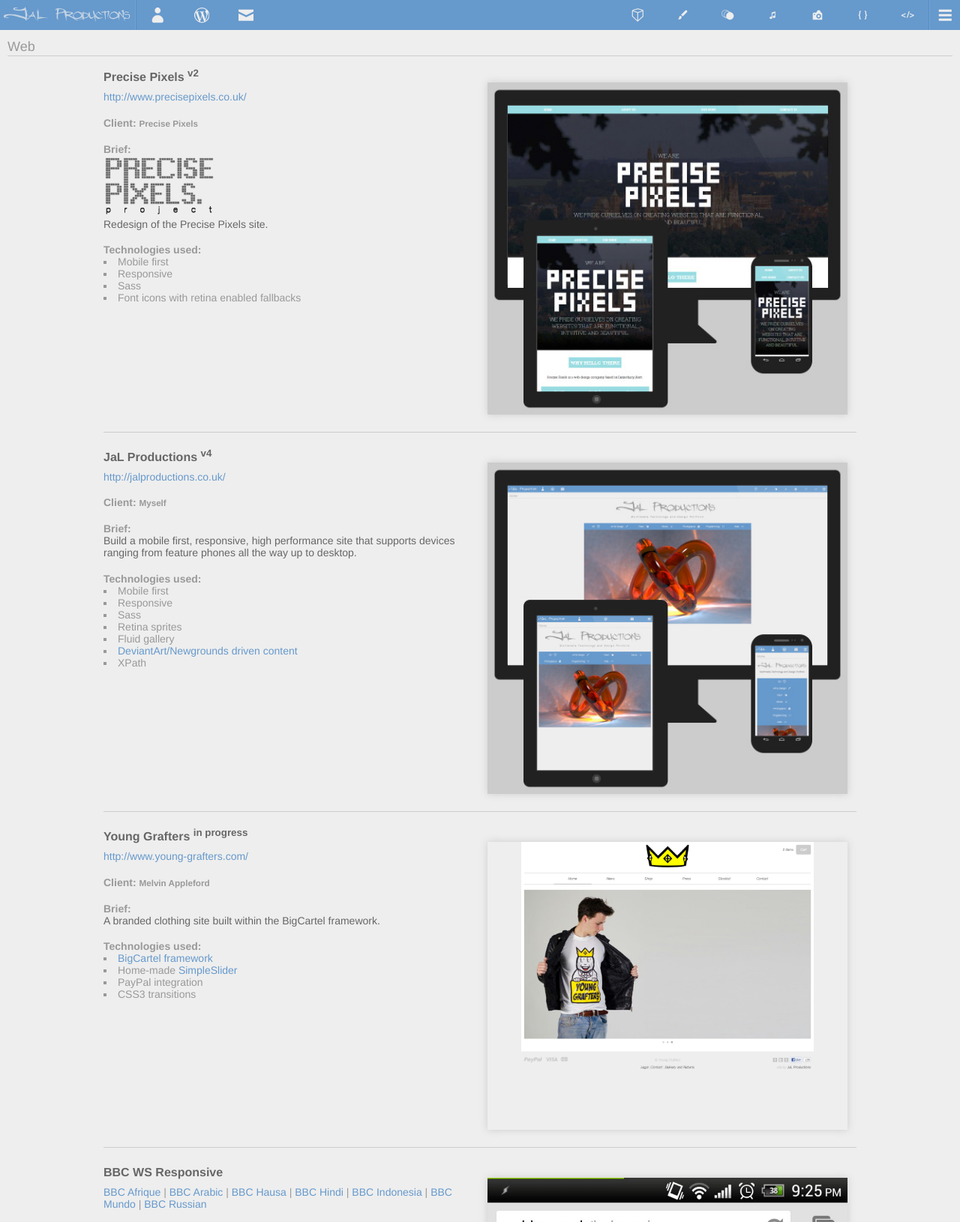
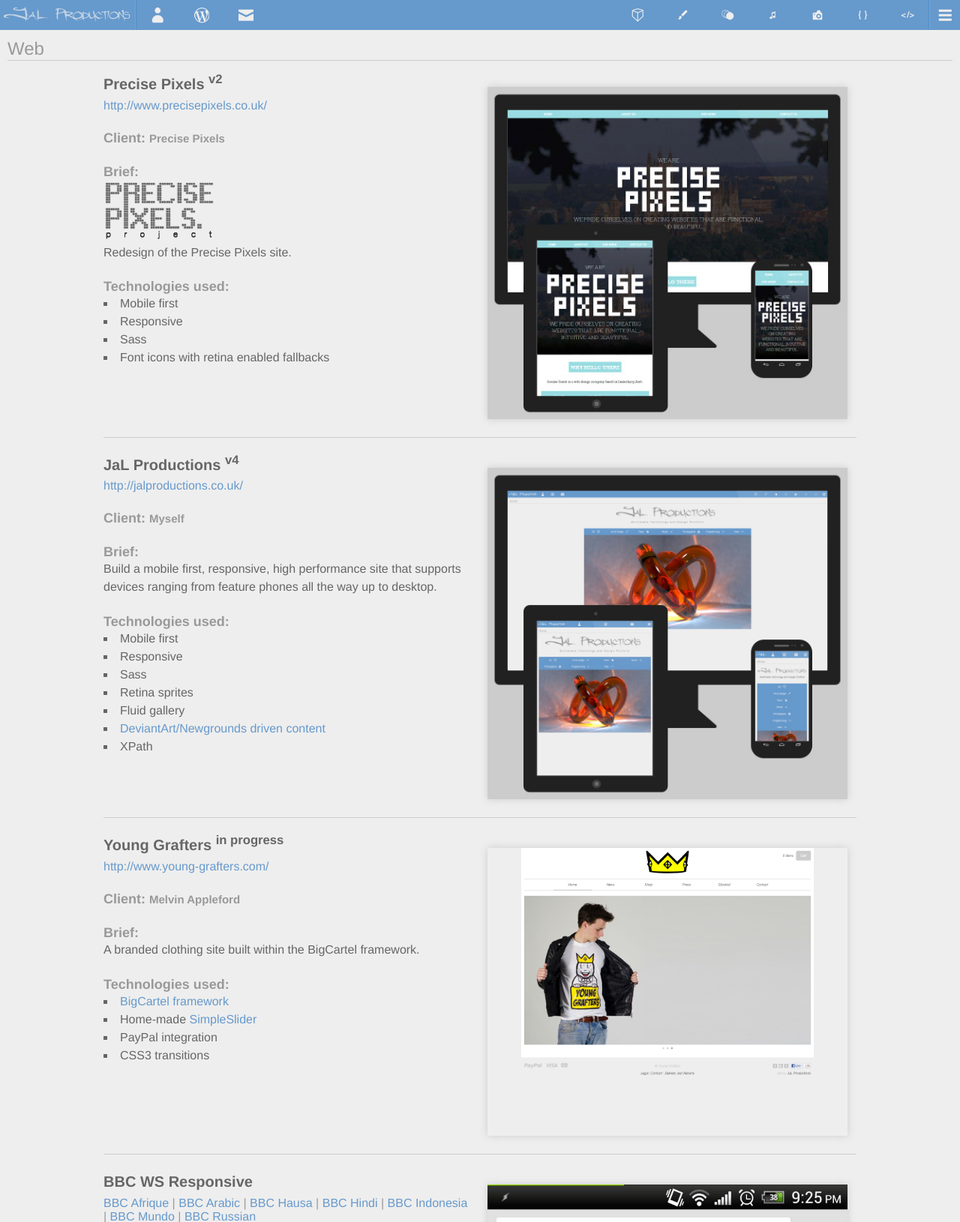
Before and after one commit to jamesl1001/jalproductions, a PHP site: page /web?site=1 in a window 1280 px wide. Shown: the top 1630 px of the page at 75% size. Run offline with PHP 8.4, Linux system fonts and the light colour scheme; some libraries are stand-ins or nearby versions.

Commit message:
Increase general font size and line height

```diff
--- a/sass/_base.scss
+++ b/sass/_base.scss
@@ -20,7 +20,7 @@
   margin: 0;
   color: #999;
   font-family: "Helvetica Neue", Helvetica, Arial, sans-serif;
-  font-size: 14px;
+  font-size: 16px;
 }
 
 h1, h2, h3, p {
@@ -32,17 +32,17 @@
   border-bottom: 1px solid #CCC;
   margin-bottom: 15px;
   color: #999;
-  font-size: 18px;
-  line-height: 24px;
+  font-size: 24px;
+  line-height: 30px;
 }
 
 h3 {
   margin-top: 30px;
   margin-bottom: 10px;
   color: #666;
-  font-size: 16px;
+  font-size: 20px;
   font-weight: bold;
-  line-height: 16px;
+  line-height: 20px;
 }
 
 h3:first-of-type {
@@ -53,12 +53,21 @@
   font-weight: normal;
 }
 
+h4 {
+  font-size: 18px;
+}
+
+h5 {
+  font-size: 16px;
+}
+
 h4, h5 {
   margin-bottom: 0;
 }
 
-p {
+p, li {
   color: #666;
+  line-height: 1.5;
 }
 
 .center_italic {
--- a/styles.css
+++ b/styles.css
@@ -17,7 +17,7 @@
   margin: 0;
   color: #999;
   font-family: "Helvetica Neue", Helvetica, Arial, sans-serif;
-  font-size: 14px;
+  font-size: 16px;
 }
 
 h1, h2, h3, p {
@@ -26,20 +26,20 @@
 }
 
 h2 {
-  border-bottom: 1px solid #cccccc;
+  border-bottom: 1px solid #CCC;
   margin-bottom: 15px;
   color: #999;
-  font-size: 18px;
-  line-height: 24px;
+  font-size: 24px;
+  line-height: 30px;
 }
 
 h3 {
   margin-top: 30px;
   margin-bottom: 10px;
   color: #666;
-  font-size: 16px;
+  font-size: 20px;
   font-weight: bold;
-  line-height: 16px;
+  line-height: 20px;
 }
 
 h3:first-of-type {
@@ -50,12 +50,21 @@
   font-weight: normal;
 }
 
+h4 {
+  font-size: 18px;
+}
+
+h5 {
+  font-size: 16px;
+}
+
 h4, h5 {
   margin-bottom: 0;
 }
 
-p {
+p, li {
   color: #666;
+  line-height: 1.5;
 }
 
 .center_italic {
@@ -470,7 +479,7 @@
   line-height: 25px;
 }
 #menu h2 {
-  border-bottom: 1px solid #cccccc;
+  border-bottom: 1px solid #CCC;
   margin-bottom: 5px;
   clear: both;
   color: #999;
@@ -669,9 +678,9 @@
 .circle {
   width: 90%;
   max-width: 300px;
-  border: 5px solid white;
+  border: 5px solid #FFF;
   border-radius: 50%;
-  box-shadow: 0 1px 5px #999999;
+  box-shadow: 0 1px 5px #999;
   display: block;
   margin: 0 auto 20px;
 }
@@ -699,7 +708,7 @@
   width: 100%;
   max-width: 480px;
   margin-top: 20px;
-  box-shadow: 0 0 10px #cccccc;
+  box-shadow: 0 0 10px #CCC;
 }
 
 .web_link_icon {
```
